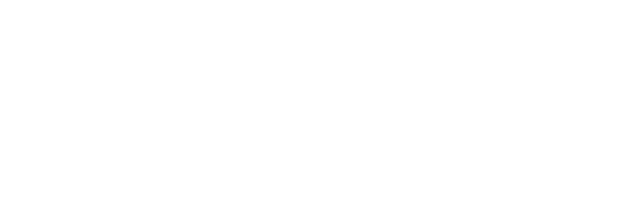
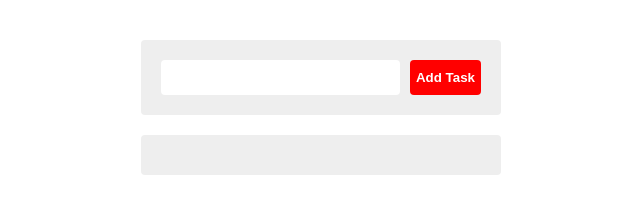
Before and after one commit to MahmoudGamalDev/To_Do_App, a plain HTML site: page index.html in a window 1280 px wide. Shown: the whole page, without its empty margins (319-959 px from the left). Drawn offline with Linux system fonts and the light colour scheme.

Commit message:
html & css

```diff
--- a/index.html
+++ b/index.html
@@ -5,8 +5,15 @@
     <meta http-equiv="X-UA-Compatible" content="IE=edge">
     <meta name="viewport" content="width=device-width, initial-scale=1.0">
     <title>To-Do List</title>
+    <link rel="stylesheet" href="style.css">
 </head>
 <body>
-
+    <div class="form">
+        <input type="text">
+        <input type="submit" value="Add Task">
+    </div>
+    <div class="task-holder">
+    </div>
+    <script src="main.js"></script>
 </body>
 </html>
--- a/style.css
+++ b/style.css
@@ -0,0 +1,54 @@
+.form {
+  width: 20rem;
+  margin: 40px auto 20px;
+  text-align: center;
+  background-color: #eee;
+  padding: 20px;
+  display: flex;
+  justify-content: space-between;
+  border-radius: 4px;
+  -webkit-border-radius: 4px;
+  -moz-border-radius: 4px;
+  -ms-border-radius: 4px;
+  -o-border-radius: 4px;
+}
+
+input[type="text"] {
+  flex: 1;
+  display: block;
+  margin-right: 10px;
+  border: none;
+  outline: none;
+  padding: 10px;
+  border-radius: 4px;
+  -webkit-border-radius: 4px;
+  -moz-border-radius: 4px;
+  -ms-border-radius: 4px;
+  -o-border-radius: 4px;
+}
+
+input[type="submit"] {
+  outline: none;
+  border: none;
+  background-color: red;
+  color: white;
+  font-weight: bold;
+  cursor: pointer;
+  border-radius: 4px;
+  -webkit-border-radius: 4px;
+  -moz-border-radius: 4px;
+  -ms-border-radius: 4px;
+  -o-border-radius: 4px;
+}
+
+.task-holder {
+    background-color: #eee;
+    width: 20rem;
+    padding: 20px;
+    margin: auto;
+    border-radius: 4px;
+    -webkit-border-radius: 4px;
+    -moz-border-radius: 4px;
+    -ms-border-radius: 4px;
+    -o-border-radius: 4px;
+}
```
